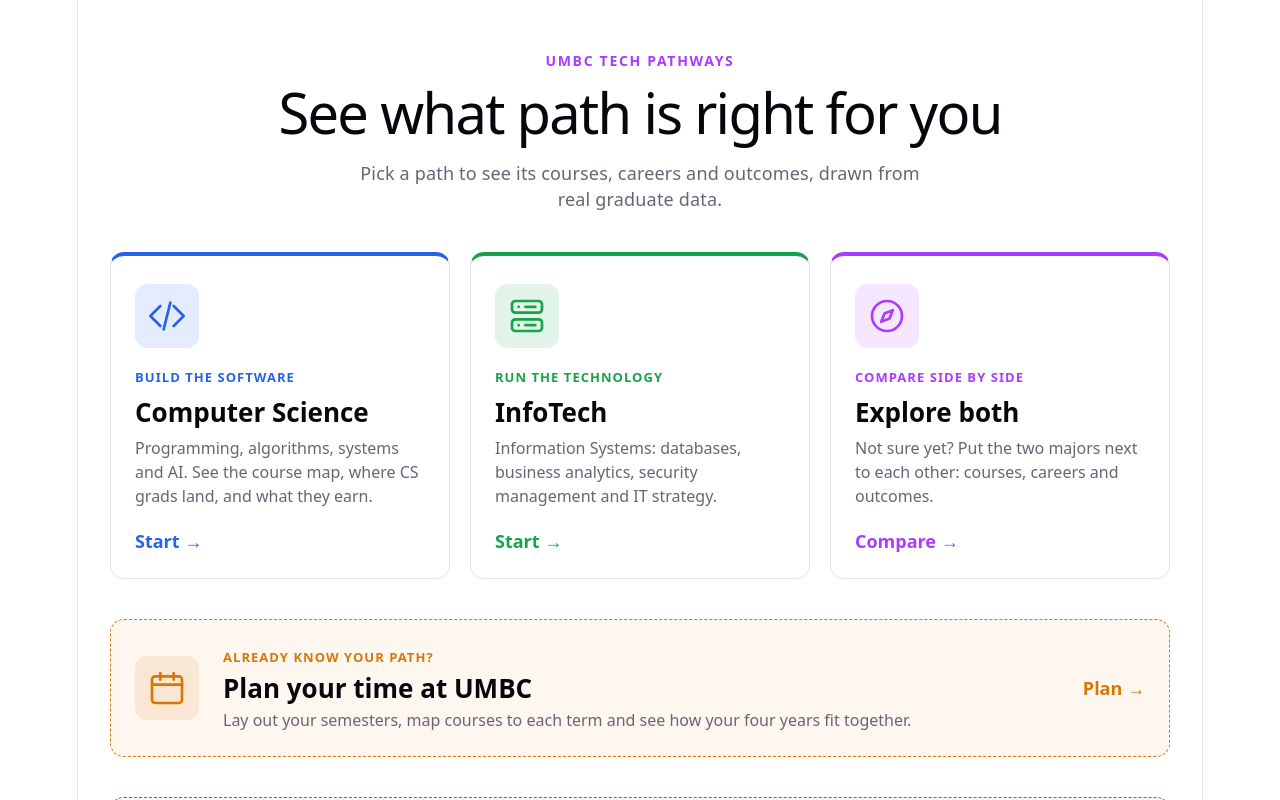
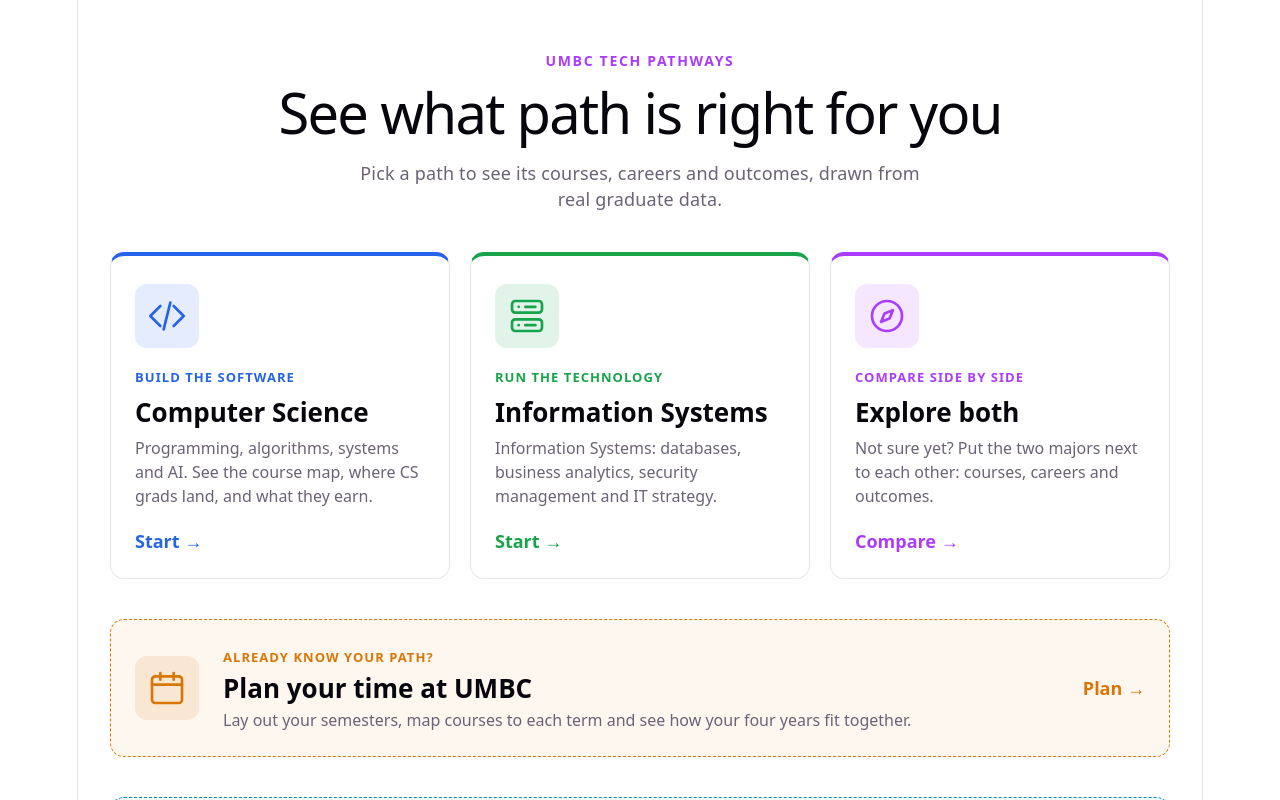
Before and after one commit to TheGreatAndMightySpence/hackumbc2026, a React (Vite) app in the folder dashboard/: page / in a window 1280 px wide. Shown: the top 800 px of the page. Built offline with nearby package versions, Linux system fonts and the light colour scheme.

Commit message:
fix: update terminology from "InfoTech" to "Information Systems" for clarity

```diff
--- a/dashboard/src/components/PathPage.tsx
+++ b/dashboard/src/components/PathPage.tsx
@@ -31,7 +31,7 @@
       </header>
 
       {/* TODO: pass path.majors into these so they only show the chosen major(s),
-          and for "both" render CS and InfoTech side by side */}
+          and for "both" render CS and Information Systems side by side */}
       <main className="path-page__content">
         <h1>What would you like to know?</h1>
         <QuickInformation majors={path.majors} />
--- a/dashboard/src/paths.ts
+++ b/dashboard/src/paths.ts
@@ -21,7 +21,7 @@
   },
   {
     id: "it",
-    title: "InfoTech",
+    title: "Information Systems",
     tagline: "Run the technology",
     description: "Information Systems: databases, business analytics, security management and IT strategy.",
     majors: ["Information Systems"],
```
Also changed, not shown: 1 other file (tests, documents, lock files or other folders).
